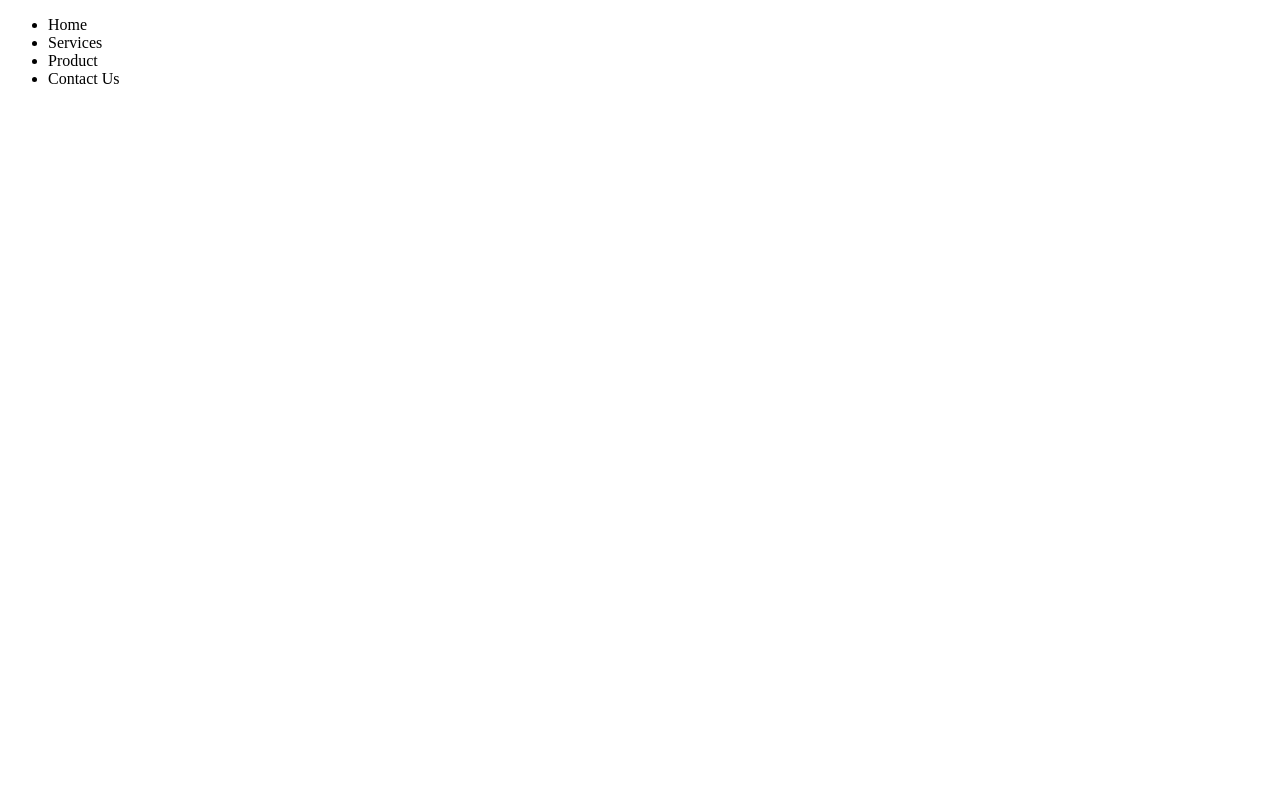
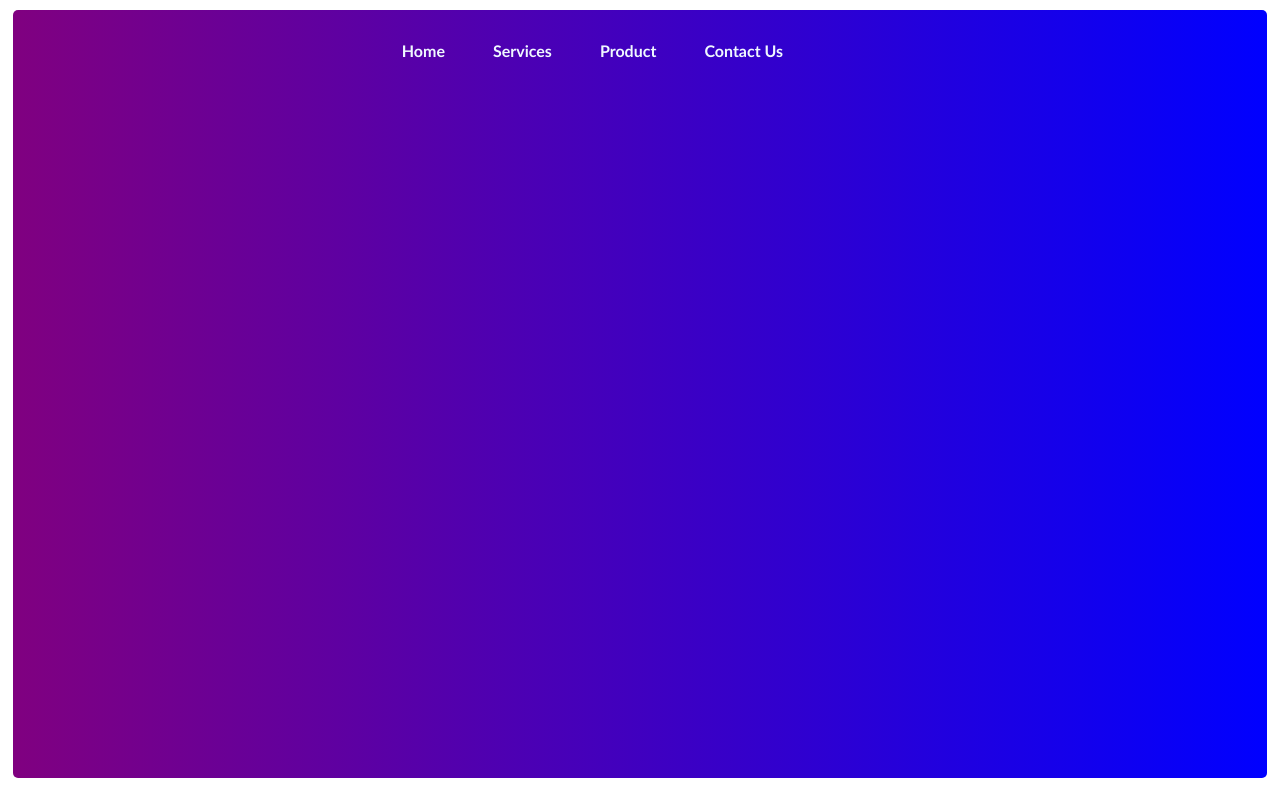
Before and after one commit to Mahi-Rathod/login-form, a plain HTML site: page index.html in a window 1280 px wide. Drawn offline with Linux system fonts and the light colour scheme.

Commit message:
created navbar and applied css to it

```diff
--- a/app.js
+++ b/app.js
@@ -1,5 +1,5 @@
 const container = document.querySelector(".container");
-
+container.style.background = "linear-gradient(to right, purple, blue)"
 const navbar = document.createElement("div");
 
 navbar.classList.add("navbar");
--- a/index.html
+++ b/index.html
@@ -4,6 +4,7 @@
     <meta charset="UTF-8">
     <meta name="viewport" content="width=device-width, initial-scale=1.0">
     <title>Login</title>
+    <link rel="stylesheet" href="style.css">
 </head>
 <body>
     <div class="container">
--- a/style.css
+++ b/style.css
@@ -0,0 +1,30 @@
+body{
+    margin: auto;
+    width: 98%;
+    font-family:'Gill Sans', 'Gill Sans MT', Calibri, 'Trebuchet MS', sans-serif;
+}
+
+.container{
+    margin-top: 10px;
+    width: 100%;
+    height: 96vh;
+    border-radius: 5px;
+}
+
+.navbar{
+    width: 90%;
+    margin: auto;
+    height: 5rem;
+    display: flex;
+    color: aliceblue;
+}
+
+ul{
+    width: 50%;
+    margin: auto;
+}
+li{
+    display: inline;
+    padding-inline: 1.5rem;
+    font-weight: bold;
+}
```
